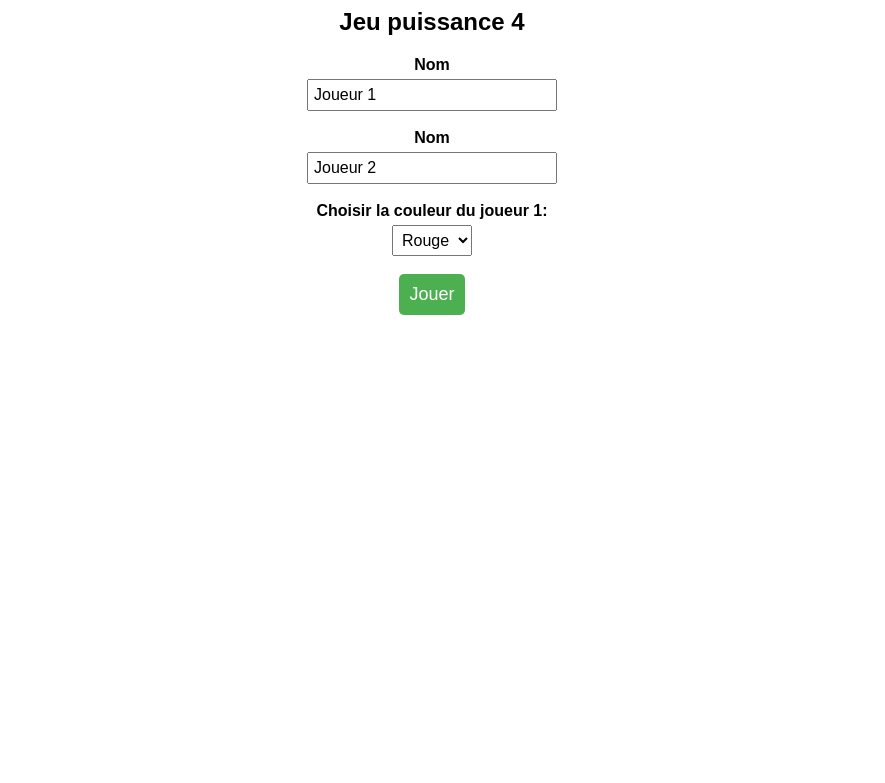
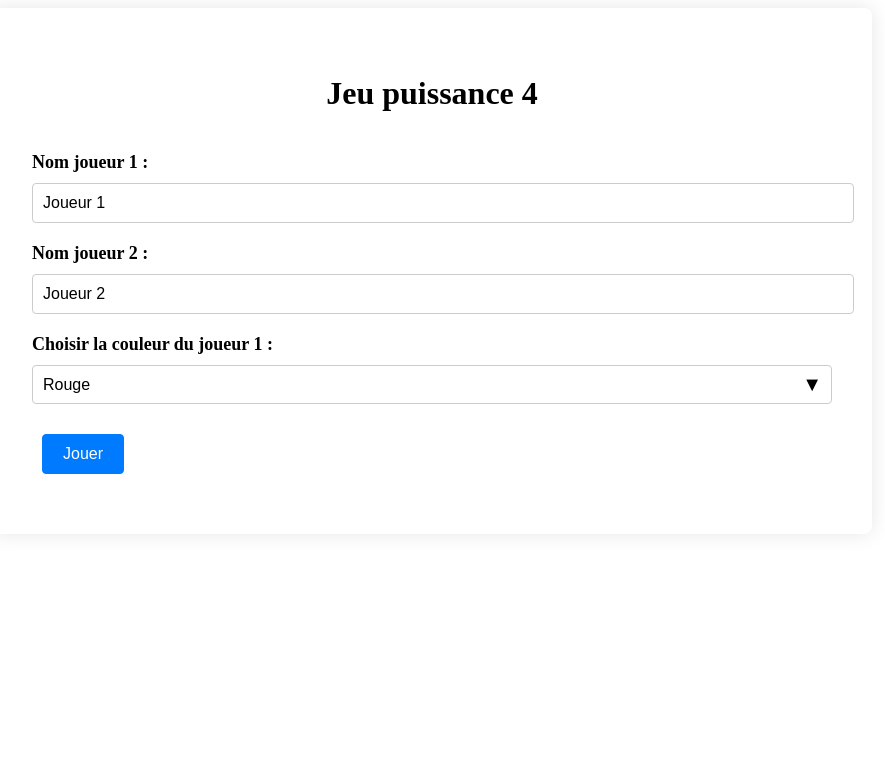
Before and after one commit to TheFive7/puissance4PHP, a PHP site: page /game/index.php in a window 1280 px wide. Shown: the top 783 px of the page, without its empty margins (208-1093 px from the left). Run offline with PHP 8.4, Linux system fonts and the light colour scheme.

Commit message:
C'est beau

```diff
--- a/game/index.php
+++ b/game/index.php
@@ -1,3 +1,4 @@
+<!DOCTYPE html>
 <html>
 <head>
     <title>Puissance 4</title>
@@ -6,36 +7,42 @@
     <link rel="stylesheet" type="text/css" href="style.css">
 </head>
 <body>
-        <center><h2>Jeu puissance 4 </h2></center>
-
-        <center>
-            <form method ="POST" action="controller.php">
+<div class="container">
+    <h2 class="title">Jeu puissance 4</h2>
+    <form class="form" method="POST" action="controller.php">
         <?php if (!isset($_GET['exist'])) { ?>
-                    <label for="user1">Nom</label>
-                    <input name="user1" type="text" value="Joueur 1" required oninvalid="setCustomValidity('Pourquoi mettre un pseudo vide ? Choisis un pseudo !')" oninput="setCustomValidity('')"> <br> <br>
-
-                    <label for="user2">Nom</label>
-                    <input name="user2" type="text" value="Joueur 2" required oninvalid="setCustomValidity('Pourquoi mettre un pseudo vide ? Choisis un pseudo !')" oninput="setCustomValidity('')"> <br> <br>
-
-                    <label for="colors">Choisir la couleur du joueur 1:</label>
+            <div class="form-group">
+                <label class="label" for="user1">Nom joueur 1 :</label>
+                <input class="input" name="user1" type="text" value="Joueur 1" required oninvalid="setCustomValidity('Pourquoi mettre un pseudo vide ? Choisis un pseudo !')" oninput="setCustomValidity('')">
+            </div>
+            <div class="form-group">
+                <label class="label" for="user2">Nom joueur 2 :</label>
+                <input class="input" name="user2" type="text" value="Joueur 2" required oninvalid="setCustomValidity('Pourquoi mettre un pseudo vide ? Choisis un pseudo !')" oninput="setCustomValidity('')">
+            </div>
+            <div class="form-group">
+                <label class="label" for="colors">Choisir la couleur du joueur 1 :</label>
+                <div class="select">
                     <select name="colors">
                         <option value="Rouge">Rouge</option>
                         <option value="Jaune">Jaune</option>
                     </select>
-
-                    <br> <br>
-
-                    <button type = submit> Jouer </button> <br>
-
+                </div>
+            </div>
+            <div class="form-group">
+                <button class="button" type="submit">Jouer</button>
+            </div>
         <?php } ?>
 
         <?php if (isset($_GET['exist'])) { ?>
-                    <b> Une partie est déjà en cours, que voulez-vous faire ? </b> <br>
-
-                    <a href="controller.php"> Continuer la partie </a> <br> <br>
-                    <a href="controller.php?new=true"> Recommencer une partie </a>
+            <div class="form-group">
+                <p class="text">Une partie est déjà en cours, que voulez-vous faire ?</p>
+                <div class="button-group">
+                    <a class="button" href="controller.php">Continuer la partie</a>
+                    <a class="button" href="controller.php?new=true">Recommencer une partie</a>
+                </div>
+            </div>
         <?php } ?>
     </form>
-        </center>
+</div>
 </body>
 </html>
--- a/game/style.css
+++ b/game/style.css
@@ -1,50 +1,93 @@
-/* Appliquer une police de caractère spécifique à tout le document */
-body {
-    font-family: Arial, sans-serif;
+.container {
+    max-width: 800px;
+    margin: 0 auto;
+    padding: 40px;
+    background-color: #fff;
+    border-radius: 8px;
+    box-shadow: 0 0 20px rgba(0,0,0,0.1);
 }
 
-/* Centrer le titre */
-h2 {
+.title {
     text-align: center;
+    font-size: 32px;
+    margin-bottom: 40px;
 }
 
-/* Modifier la taille du champ de saisie du nom des joueurs */
-input[type="text"] {
-    width: 250px;
-    padding: 5px;
+.form-group {
+    margin-bottom: 20px;
+}
+
+.label {
+    display: block;
+    margin-bottom: 10px;
+    font-size: 18px;
+    font-weight: bold;
+}
+
+.input {
+    display: block;
+    width: 100%;
+    padding: 10px;
+    border-radius: 4px;
+    border: 1px solid #ccc;
     font-size: 16px;
 }
 
-/* Modifier l'apparence des labels */
-label {
-    display: block;
-    margin-bottom: 5px;
-    font-weight: bold;
+.select {
+    display: inline-block;
+    position: relative;
+    width: 100%;
+    margin-bottom: 10px;
 }
 
-/* Modifier l'apparence des boutons */
-button {
+.select select {
+    display: inline-block;
+    width: 100%;
     padding: 10px;
-    border-radius: 5px;
-    font-size: 18px;
-    background-color: #4CAF50;
-    color: white;
-    border: none;
+    background-color: #fff;
+    border: 1px solid #ccc;
+    border-radius: 4px;
+    font-size: 16px;
+    appearance: none;
 }
 
-/* Modifier l'apparence du select */
-select {
-    padding: 5px;
-    font-size: 16px;
+.select:after {
+    content: "\25BC";
+    position: absolute;
+    top: 50%;
+    right: 10px;
+    transform: translateY(-50%);
+    font-size: 20px;
 }
 
-/* Modifier l'apparence de l'option "Jaune" */
-select option[value="Jaune"] {
-    background-color: yellow;
+.button-group {
+    display: flex;
+    justify-content: center;
 }
 
-/* Modifier l'apparence de l'option "Rouge" */
-select option[value="Rouge"] {
-    background-color: red;
-    color: white;
+.button {
+    display: inline-block;
+    padding: 10px 20px;
+    margin: 0 10px;
+    border-radius: 4px;
+    text-align: center;
+    text-decoration: none;
+    color: #fff;
+    background-color: #007bff;
+    border: 1px solid #007bff;
+    font-size: 16px;
+    cursor: pointer;
+    transition: all 0.2s ease;
 }
+
+.button:hover {
+    background-color: #0069d9;
+    border-color: #0062cc;
+}
+
+.text {
+    margin-bottom: 10px;
+    font-size: 18px;
+    font-weight: bold;
+    text-align: center;
+}
```
Also changed, not shown: game/view.php (+12 -10 lines). Lines whose indentation alone changed are shown as unchanged.
